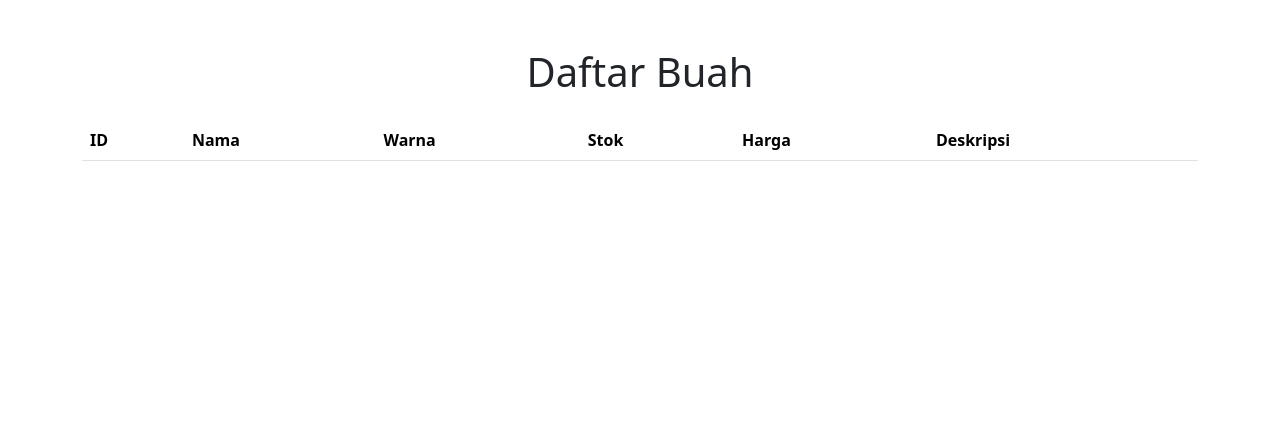
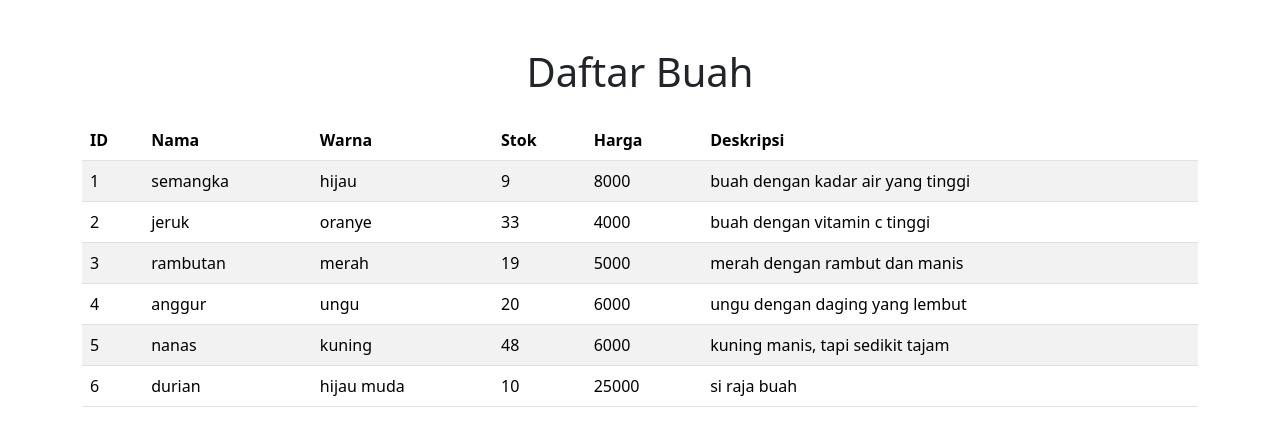
Before and after one commit to Sahrija/pw2, a PHP site: page /tugas1.php in a window 1280 px wide. Shown: the top 446 px of the page. Run offline with PHP 8.4, Linux system fonts and the light colour scheme; lists and menus that the app fills with data are empty.

Commit message:
finish tugas 1

```diff
--- a/Pertemuan1/tugas1.php
+++ b/Pertemuan1/tugas1.php
@@ -1,19 +1,67 @@
 <?php
-  /* Task 1
+/* TODO:
     Buatlah array multidimensi yang berisi data buah
     seperti nama, warna, stok, harga dan deskripsi
   */
+
+$fruits = [
+  [
+    'name' => 'semangka',
+    'warna' => 'hijau',
+    'stonks' => 9,
+    'price' => 8000,
+    'decription' => 'buah dengan kadar air yang tinggi',
+  ],
+  [
+    'name' => 'jeruk',
+    'warna' => 'oranye',
+    'stonks' => 33,
+    'price' => 4000,
+    'decription' => 'buah dengan vitamin c tinggi',
+  ],
+  [
+    'name' => 'rambutan',
+    'warna' => 'merah',
+    'stonks' => 19,
+    'price' => 5000,
+    'decription' => 'merah dengan rambut dan manis',
+  ],
+  [
+    'name' => 'anggur',
+    'warna' => 'ungu',
+    'stonks' => 20,
+    'price' => 6000,
+    'decription' => 'ungu dengan daging yang lembut',
+  ],
+  [
+    'name' => 'nanas',
+    'warna' => 'kuning',
+    'stonks' => 48,
+    'price' => 6000,
+    'decription' => 'kuning manis, tapi sedikit tajam',
+  ],
+  [
+    'name' => 'durian',
+    'warna' => 'hijau muda',
+    'stonks' => 10,
+    'price' => 25000,
+    'decription' => 'si raja buah',
+  ],
+]
 ?>
 
 <!DOCTYPE html>
 <html lang="en">
+
 <head>
   <meta charset="UTF-8">
   <meta http-equiv="X-UA-Compatible" content="IE=edge">
   <meta name="viewport" content="width=device-width, initial-scale=1.0">
   <link href="https://cdn.jsdelivr.net/npm/bootstrap@5.3.0-alpha1/dist/css/bootstrap.min.css" rel="stylesheet" integrity="sha384-GLhlTQ8iRABdZLl6O3oVMWSktQOp6b7In1Zl3/Jr59b6EGGoI1aFkw7cmDA6j6gD" crossorigin="anonymous">
   <title>Array Table Buah</title>
+  <style></style>
 </head>
+
 <body>
   <div class="container">
     <h1 class="text-center mt-5 mb-4">Daftar Buah</h1>
@@ -31,12 +79,23 @@
 
       <tbody>
         <?php
-          /* Task 2
-            Tampilkan data array tersebut disini dan buatlah menjadi sebuah table
-          */
+        /* TODO:*/
+
+
+        $counter = 0;
+        foreach ($fruits as $fruit) {
+          echo "<tr>";
+          $counter += 1;
+          echo "<td>" . $counter . "</td>";
+          foreach ($fruit as $detail) {
+            echo "<td>" . $detail . "</td>";
+          };
+          echo "</tr>";
+        }
         ?>
       </tbody>
     </table>
   </div>
 </body>
+
 </html>
```
